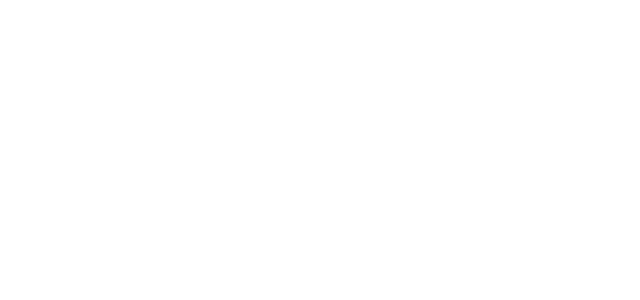
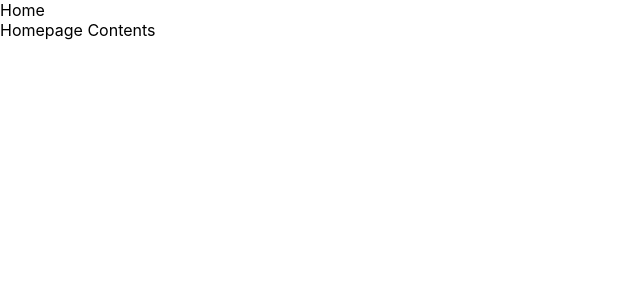
Before and after one commit to Anzchen/ditto.io, a React (Create React App) app: page /#/Ditto/Home in a window 1280 px wide. Shown: the top 300 px of the page, without its empty margins (0-640 px from the left). Built offline with nearby package versions, Linux system fonts and the light colour scheme.

Commit message:
fixed paths

```diff
--- a/src/Ditto/Home/index.tsx
+++ b/src/Ditto/Home/index.tsx
@@ -1,7 +1,11 @@
+import React from "react";
 
 function Home() {
   return (
-    console.log("Home")
+    <div>
+      Home
+      <div>Homepage Contents</div>
+    </div>
   );
 }
 export default Home;
--- a/src/Ditto/index.tsx
+++ b/src/Ditto/index.tsx
@@ -3,6 +3,7 @@
 import { Routes, Route, Navigate } from "react-router-dom";
 import Profile from "./Profile";
 import { Link } from "react-router-dom";
+import Home from "./Home/index.tsx";
 
 function Ditto() {
   return (
@@ -11,7 +12,7 @@
       {/* <DittoNavigation /> */}
       <div style={{ flexGrow: 1 }}>
         <Routes>
-          <Route path="/" element={<Navigate to="Home" />} />
+          <Route path="/Home" element={<Home />} />
         </Routes>
       </div>
     </div>
```
